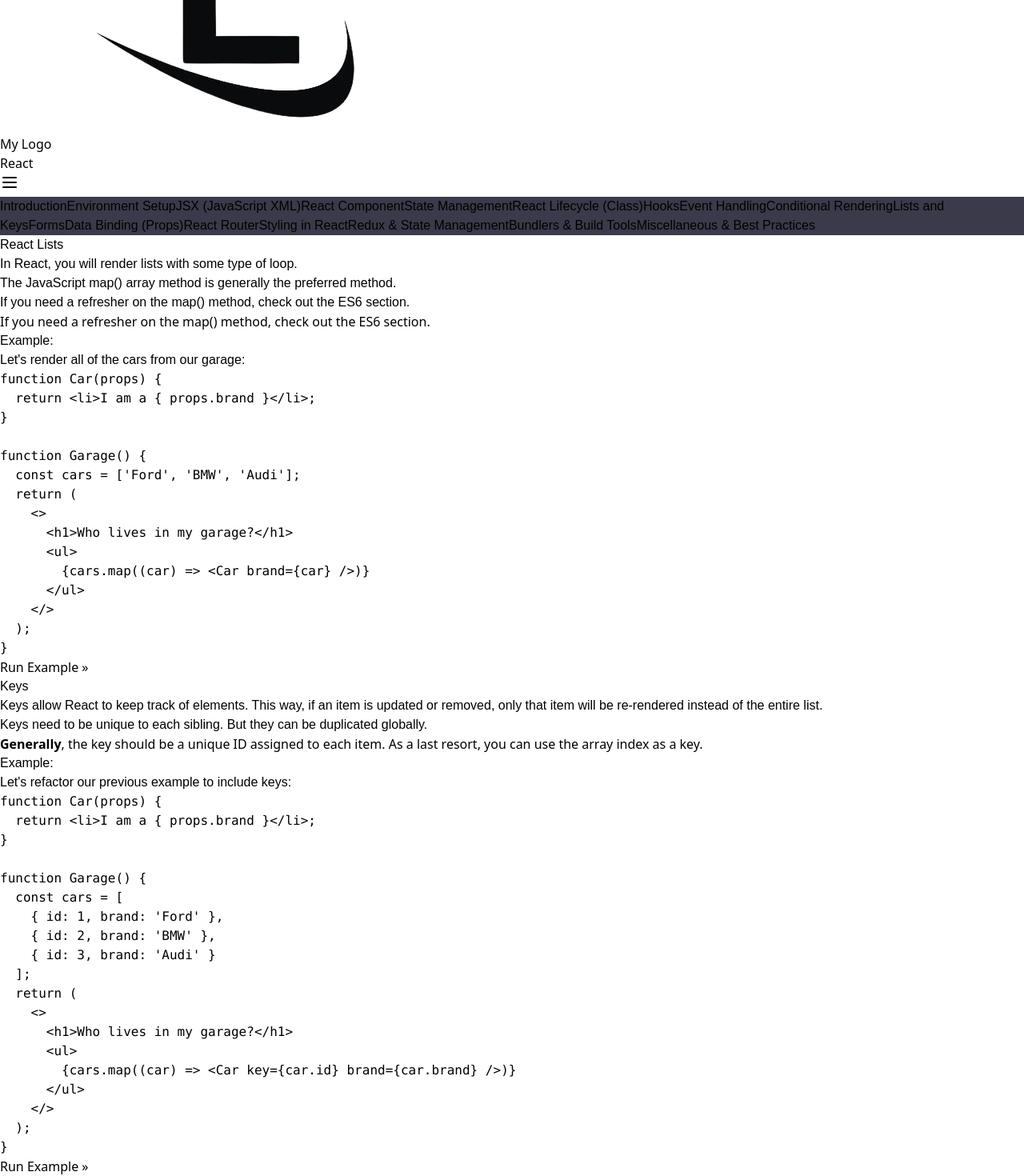
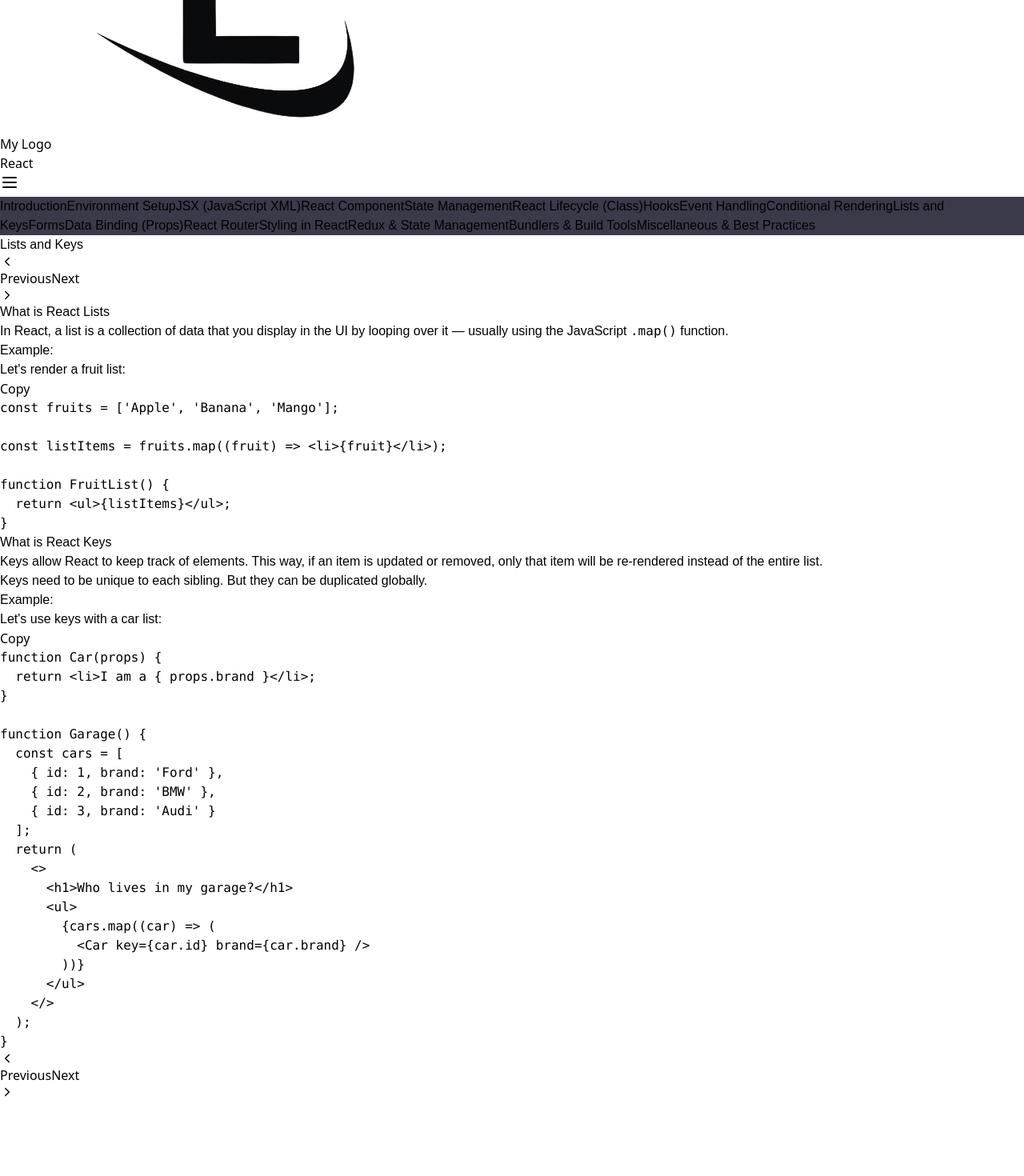
Before and after one commit to YuvrajDighe/Lms, a React app: page /React/ListsKeys in a window 1280 px wide. Shown: the part 192-1662 px from the top of the page at 80% size. After the commit the page ends 1566 px from the top, so only its background shows below. Built offline with nearby package versions, Linux system fonts and the light colour scheme; the HTML template or start-up script is replaced by a standard one; a web font is replaced by a local one.

Commit message:
i create listskey page

```diff
--- a/src/subcomponent/ListsKeys.jsx
+++ b/src/subcomponent/ListsKeys.jsx
@@ -1,117 +1,26 @@
 import React, { useState } from "react";
-import { ChevronLeft, ChevronRight, X } from "lucide-react";
-
-function Car(props) {
-  return <li>I am a {props.brand}</li>;
-}
-
-function GarageList() {
-  const cars = ["Ford", "BMW", "Audi"];
-  return (
-    <div>
-      <h1 className="text-xl font-bold mb-2">Who lives in my garage?</h1>
-      <ul className="list-disc ml-6 space-y-1 text-base">
-        {cars.map((car, index) => (
-          <Car key={index} brand={car} />
-        ))}
-      </ul>
-    </div>
-  );
-}
-
-function GarageKeys() {
-  const cars = [
-    { id: 1, brand: "Ford" },
-    { id: 2, brand: "BMW" },
-    { id: 3, brand: "Audi" },
-  ];
-  return (
-    <div>
-      <h1 className="text-xl font-bold mb-2">Who lives in my garage?</h1>
-      <ul className="list-disc ml-6 space-y-1 text-base">
-        {cars.map((car) => (
-          <Car key={car.id} brand={car.brand} />
-        ))}
-      </ul>
-    </div>
-  );
-}
+import { ChevronLeft, ChevronRight } from "lucide-react";
+import { Link } from "react-router-dom";
 
 const ReactListsAndKeysPage = () => {
-  const [showListSplit, setShowListSplit] = useState(false);
-  const [showKeySplit, setShowKeySplit] = useState(false);
+  const [copyMessage, setCopyMessage] = useState("");
 
-  return (
-    <div className="min-h-screen p-6 bg-[#464859] text-white font-sans">
-      {/* --- Lists Section --- */}
-      <h1 className="text-3xl font-bold mb-4">React Lists</h1>
-      <p className="mb-2">
-        In React, you will render lists with some type of loop.
-      </p>
-      <p className="mb-2">
-        The JavaScript <span className="text-pink-400 font-mono">map()</span>{" "}
-        array method is generally the preferred method.
-      </p>
-      <p className="mb-4">
-        If you need a refresher on the{" "}
-        <span className="text-pink-400 font-mono">map()</span> method, check
-        out the ES6 section.
-      </p>
-       <div className="bg-yellow-200 text-yellow-800 p-3 rounded-md mb-4">
-         If you need a refresher on the map() method, check out the ES6 section.
-      </div>
+  const copyToClipboard = (text) => {
+    navigator.clipboard.writeText(text).then(() => {
+      setCopyMessage("Copied!");
+      setTimeout(() => setCopyMessage(""), 2000);
+    });
+  };
 
-      {/* Code Box */}
-      <div className="bg-gray-100 text-black border border-gray-300 rounded-md p-4 mb-6 shadow">
-        <h2 className="text-lg font-semibold mb-2">Example:</h2>
-        <p className="mb-2 text-sm">
-          Let's render all of the cars from our garage:
-        </p>
-        <pre className="text-sm overflow-auto whitespace-pre-wrap bg-white border p-4 rounded">
-{`function Car(props) {
-  return <li>I am a { props.brand }</li>;
-}
+  const listCode = `const fruits = ['Apple', 'Banana', 'Mango'];
 
-function Garage() {
-  const cars = ['Ford', 'BMW', 'Audi'];
-  return (
-    <>
-      <h1>Who lives in my garage?</h1>
-      <ul>
-        {cars.map((car) => <Car brand={car} />)}
-      </ul>
-    </>
-  );
-}`}
-        </pre>
-        <button
-          onClick={() => setShowListSplit(true)}
-          className="mt-4 bg-green-600 hover:bg-green-700 text-white px-4 py-2 rounded text-sm"
-        >
-          Run Example »
-        </button>
-      </div>
+const listItems = fruits.map((fruit) => <li>{fruit}</li>);
 
-      {/* --- Keys Section --- */}
-      <h1 className="text-3xl font-bold mb-4">Keys</h1>
-      <p className="mb-2">
-        Keys allow React to keep track of elements. This way, if an item is
-        updated or removed, only that item will be re-rendered instead of the
-        entire list.
-      </p>
-      <p className="mb-2">
-        Keys need to be unique to each sibling. But they can be duplicated
-        globally.
-      </p>
-      <div className="bg-yellow-200 text-yellow-800 p-3 rounded-md mb-4">
-        <strong>Generally</strong>, the key should be a unique ID assigned to
-        each item. As a last resort, you can use the array index as a key.
-      </div>
-      <h2 className="text-xl font-semibold mb-2">Example:</h2>
-      <p className="mb-2">Let's refactor our previous example to include keys:</p>
-      <div className="bg-gray-100 text-black border border-gray-300 rounded-md p-4 mb-6 shadow">
-        <pre className="text-sm overflow-auto whitespace-pre-wrap bg-white border p-4 rounded">
-{`function Car(props) {
+function FruitList() {
+  return <ul>{listItems}</ul>;
+}`;
+
+  const keyCode = `function Car(props) {
   return <li>I am a { props.brand }</li>;
 }
 
@@ -125,96 +34,113 @@ function Garage() {
     <>
       <h1>Who lives in my garage?</h1>
       <ul>
-        {cars.map((car) => <Car key={car.id} brand={car.brand} />)}
+        {cars.map((car) => (
+          <Car key={car.id} brand={car.brand} />
+        ))}
       </ul>
     </>
   );
-}`}
-        </pre>
-        <button
-          onClick={() => setShowKeySplit(true)}
-          className="mt-4 bg-green-600 hover:bg-green-700 text-white px-4 py-2 rounded text-sm"
+}`;
+
+  return (
+    <div className="min-h-screen p-6 bg-[#464859] text-white font-sans">
+      {/* Page Title */}
+      <h1 className="text-4xl font-bold mb-4">Lists and Keys</h1>
+
+      {/* Top Navigation Buttons */}
+      <div className="flex justify-between items-center mb-6">
+        <Link
+          to="/React/ConditionalRendering"
+          className="flex items-center bg-green-600 hover:bg-green-700 text-white font-semibold px-4 py-2 rounded"
         >
-          Run Example »
-        </button>
+          <ChevronLeft className="mr-2" size={18} />
+          Previous
+        </Link>
+
+        <Link
+          to="/React/Froms"
+          className="flex items-center bg-green-600 hover:bg-green-700 text-white font-semibold px-4 py-2 rounded"
+        >
+          Next
+          <ChevronRight className="ml-2" size={18} />
+        </Link>
       </div>
 
-      {/* Split Views */}
-      {showListSplit && (
-        <div className="fixed inset-0 bg-white text-black z-50 grid grid-cols-2">
-          <div className="border-r p-6 overflow-auto">
-            <div className="flex justify-between items-center mb-4">
-              <h2 className="text-xl font-bold">Code</h2>
+      {/* Lists Explanation */}
+      <h2 className="text-2xl font-bold mb-4">What is React Lists</h2>
+      <p className="mb-2">
+        In React, a list is a collection of data that you display in the UI by
+        looping over it — usually using the JavaScript{" "}
+        <code className="text-pink-500">.map()</code> function.
+      </p>
+
+      {/* List Code Box */}
+      <div className="bg-black rounded-md p-4 mb-6 shadow relative">
+        <h2 className="text-lg font-semibold mb-2 text-white">Example:</h2>
+        <p className="mb-2 text-sm text-white">Let's render a fruit list:</p>
         <button
-                onClick={() => setShowListSplit(false)}
-                className="bg-red-600 hover:bg-red-700 text-white px-3 py-1 rounded flex items-center"
+          onClick={() => copyToClipboard(listCode)}
+          className="absolute top-4 right-4 bg-gray-800 hover:bg-gray-700 text-white text-xs px-2 py-1 rounded"
         >
-                <X className="w-4 h-4 mr-1" /> Close
+          Copy
         </button>
-            </div>
-            <pre className="bg-gray-100 p-4 rounded text-sm border overflow-auto">
-{`function Car(props) {
-  return <li>I am a { props.brand }</li>;
-}
-
-function Garage() {
-  const cars = ['Ford', 'BMW', 'Audi'];
-  return (
-    <>
-      <h1>Who lives in my garage?</h1>
-      <ul>
-        {cars.map((car) => <Car brand={car} />)}
-      </ul>
-    </>
-  );
-}`}
+        <pre className="text-sm overflow-auto whitespace-pre-wrap bg-black text-white p-4 rounded">
+          {listCode}
         </pre>
       </div>
-          <div className="p-6 overflow-auto">
-            <h2 className="text-xl font-bold mb-4">Output</h2>
-            <GarageList />
-          </div>
-        </div>
-      )}
 
-      {showKeySplit && (
-        <div className="fixed inset-0 bg-white text-black z-50 grid grid-cols-2">
-          <div className="border-r p-6 overflow-auto">
-            <div className="flex justify-between items-center mb-4">
-              <h2 className="text-xl font-bold">Code</h2>
+      {/* Keys Explanation */}
+      <h2 className="text-2xl font-bold mb-4">What is React Keys</h2>
+      <p className="mb-2">
+        Keys allow React to keep track of elements. This way, if an item is
+        updated or removed, only that item will be re-rendered instead of the
+        entire list.
+      </p>
+      <p className="mb-2">
+        Keys need to be unique to each sibling. But they can be duplicated
+        globally.
+      </p>
+
+      {/* Keys Code Box */}
+      <div className="bg-black rounded-md p-4 mb-6 shadow relative">
+        <h2 className="text-lg font-semibold mb-2 text-white">Example:</h2>
+        <p className="mb-2 text-sm text-white">
+          Let's use keys with a car list:
+        </p>
         <button
-                onClick={() => setShowKeySplit(false)}
-                className="bg-red-600 hover:bg-red-700 text-white px-3 py-1 rounded flex items-center"
+          onClick={() => copyToClipboard(keyCode)}
+          className="absolute top-4 right-4 bg-gray-800 hover:bg-gray-700 text-white text-xs px-2 py-1 rounded"
         >
-                <X className="w-4 h-4 mr-1" /> Close
+          Copy
         </button>
-            </div>
-            <pre className="bg-gray-100 p-4 rounded text-sm border overflow-auto">
-{`function Car(props) {
-  return <li>I am a { props.brand }</li>;
-}
-
-function Garage() {
-  const cars = [
-    { id: 1, brand: 'Ford' },
-    { id: 2, brand: 'BMW' },
-    { id: 3, brand: 'Audi' }
-  ];
-  return (
-    <>
-      <h1>Who lives in my garage?</h1>
-      <ul>
-        {cars.map((car) => <Car key={car.id} brand={car.brand} />)}
-      </ul>
-    </>
-  );
-}`}
+        <pre className="text-sm overflow-auto whitespace-pre-wrap bg-black text-white p-4 rounded">
+          {keyCode}
         </pre>
       </div>
-          <div className="p-6 overflow-auto">
-            <h2 className="text-xl font-bold mb-4">Output</h2>
-            <GarageKeys />
+
+      {/* Bottom Navigation Buttons */}
+      <div className="flex justify-between items-center mt-8">
+        <Link
+          to="/React/ConditionalRendering"
+          className="flex items-center bg-green-600 hover:bg-green-700 text-white font-semibold px-4 py-2 rounded"
+        >
+          <ChevronLeft className="mr-2" size={18} />
+          Previous
+        </Link>
+
+        <Link
+          to="/React/Froms"
+          className="flex items-center bg-green-600 hover:bg-green-700 text-white font-semibold px-4 py-2 rounded"
+        >
+          Next
+          <ChevronRight className="ml-2" size={18} />
+        </Link>
       </div>
+
+      {/* Copy Message Toast */}
+      {copyMessage && (
+        <div className="fixed bottom-4 left-1/2 transform -translate-x-1/2 bg-green-600 text-white px-4 py-2 rounded shadow">
+          {copyMessage}
         </div>
       )}
     </div>
```
Lines whose indentation alone changed are shown as unchanged.
